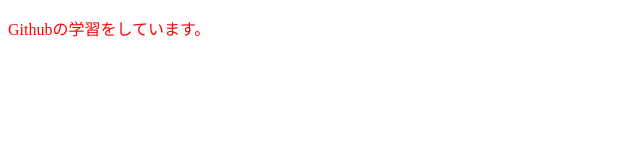
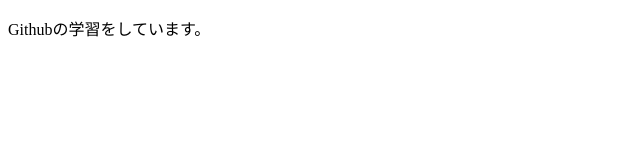
Before and after one commit to milkwalking/20250129test, a plain HTML site: page index.html in a window 1280 px wide. Shown: the whole page, without its empty margins (0-640 px from the left). Drawn offline with Linux system fonts and the light colour scheme.

Commit message:
HTMLのCSSリンク呼ぶだし部分を削除し、CSSファイルを削除

```diff
--- a/index.html
+++ b/index.html
@@ -4,7 +4,6 @@
 <head>
     <meta charset="UTF-8">
     <meta name="viewport" content="width=device-width, initial-scale=1.0">
-    <link rel="stylesheet" href="styles.css" />
     <title>Document</title>
 </head>
 
--- a/styles.css
+++ /dev/null
@@ -1,5 +0,0 @@
-@charset "UTF-8";
-
-p {
-    color: red;
-}
```
